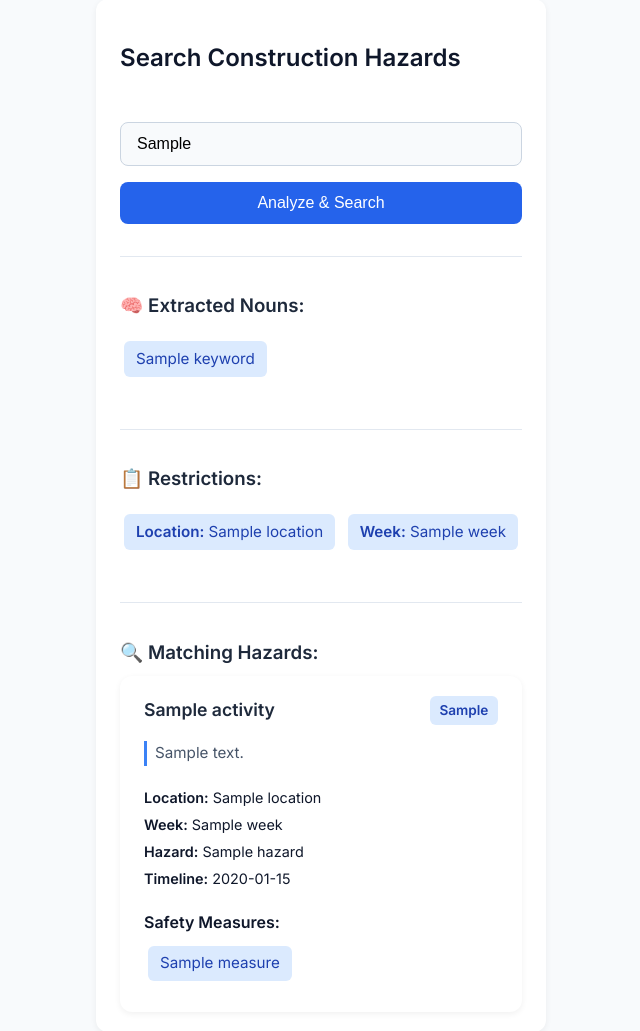
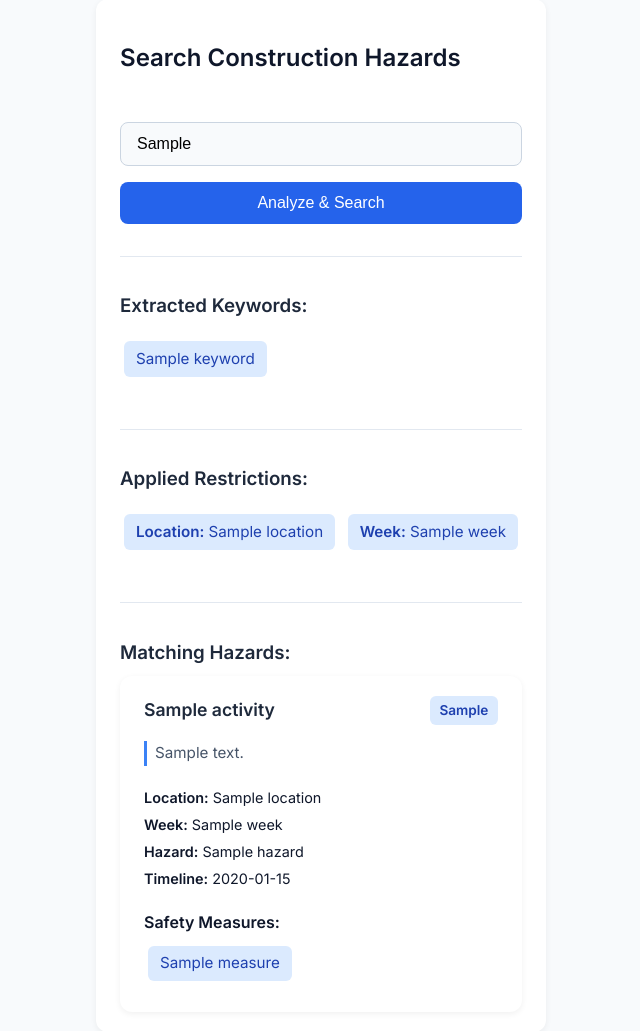
Before and after one commit to VytasBun/NLP-Class-Example, a Flask app: template api/templates/index.html in a window 1280 px wide. Shown: the part 283-1314 px from the top of the page, without its empty margins (319-959 px from the left). Run offline with Flask 3, Linux system fonts and the light colour scheme; the template is opened without the code that fills it: most values are stand-ins (such as "Sample title", 1, 10 or a date in 2020).

Commit message:
Update headings in index.html for clarity

```diff
--- a/api/templates/index.html
+++ b/api/templates/index.html
@@ -28,7 +28,7 @@
 
         {% if keywords %}
         <div class="results">
-          <h3>🧠 Extracted Nouns:</h3>
+          <h3>Extracted Keywords:</h3>
           <ul>
             {% for k in keywords %}
               <li>{{ k }}</li>
@@ -39,7 +39,7 @@
 
         {% if restrictions %}
         <div class="results restrictions">
-          <h3>📋 Restrictions:</h3>
+          <h3>Applied Restrictions:</h3>
           <ul>
             {% if restrictions.location %}
               <li><strong>Location:</strong> {{ restrictions.location }}</li>
@@ -53,7 +53,7 @@
 
         {% if results %}
         <div class="results">
-          <h3>🔍 Matching Hazards:</h3>
+          <h3>Matching Hazards:</h3>
           {% for item in results %}
           <div class="hazard-card">
         <div class="card-header">
```
